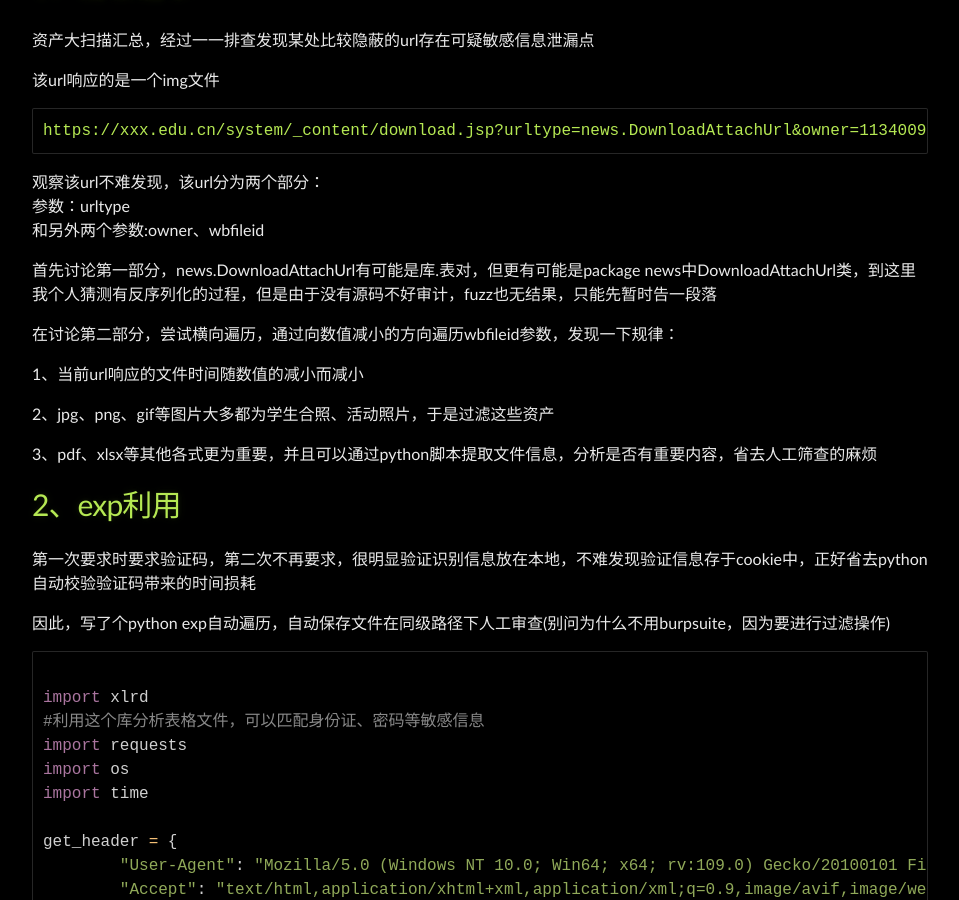
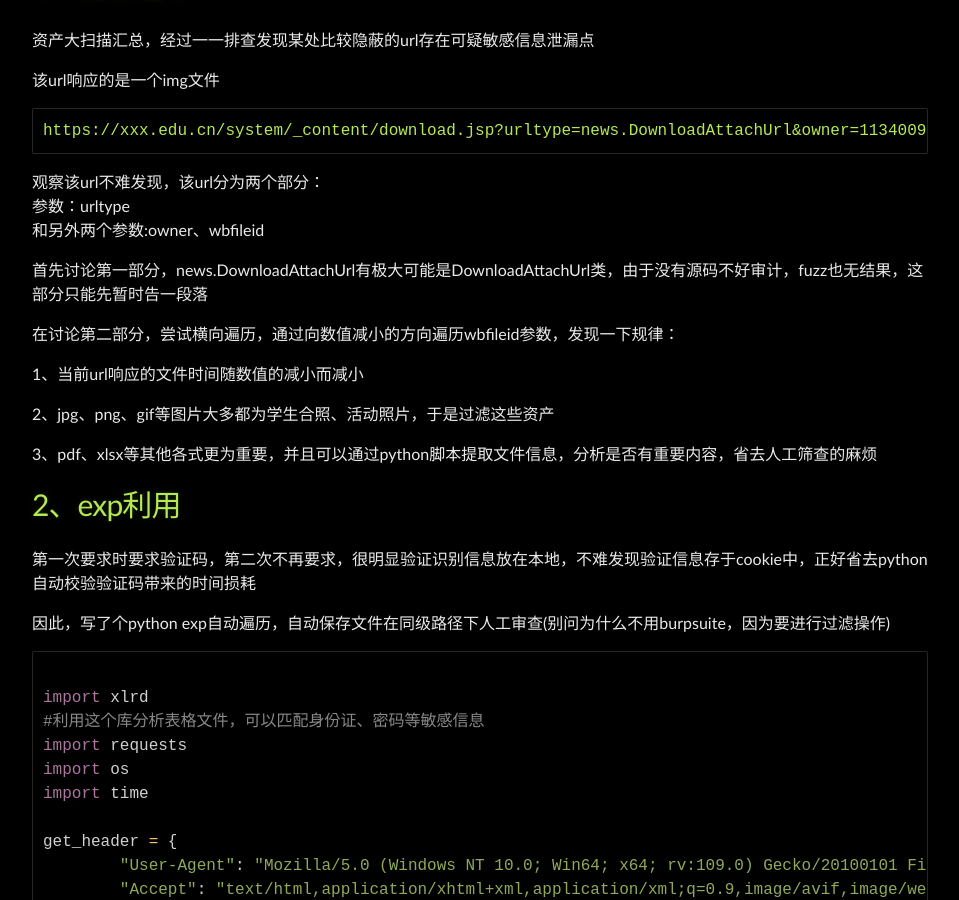
Before and after one commit to Leeyangee/leeyangee.github.io, a Jekyll site: the page built from _posts/2023-06-14-SRC实战 非典型渗透-某教育资产敏感信息泄漏提证书.md, in a window 1280 px wide and 900 px high, scrolled down 363 px. Shown: the whole window, without its empty margins (160-1119 px from the left). Built offline with Jekyll 4.4.1, drawn with Linux system fonts in a browser that asks for light colours.

Commit message:
Update 2023-06-14-SRC实战 非典型渗透-某教育资产敏感信息泄漏提证书.md

```diff
--- a/_posts/2023-06-14-SRC实战 非典型渗透-某教育资产敏感信息泄漏提证书.md
+++ b/_posts/2023-06-14-SRC实战 非典型渗透-某教育资产敏感信息泄漏提证书.md
@@ -19,7 +19,7 @@ https://xxx.edu.cn/system/_content/download.jsp?urltype=news.DownloadAttachUrl&o
 参数：urltype
 和另外两个参数:owner、wbfileid
 
-首先讨论第一部分，news.DownloadAttachUrl有可能是库.表对，但更有可能是package news中DownloadAttachUrl类，到这里我个人猜测有反序列化的过程，但是由于没有源码不好审计，fuzz也无结果，只能先暂时告一段落
+首先讨论第一部分，news.DownloadAttachUrl有极大可能是DownloadAttachUrl类，由于没有源码不好审计，fuzz也无结果，这部分只能先暂时告一段落
 
 在讨论第二部分，尝试横向遍历，通过向数值减小的方向遍历wbfileid参数，发现一下规律：
 
```
